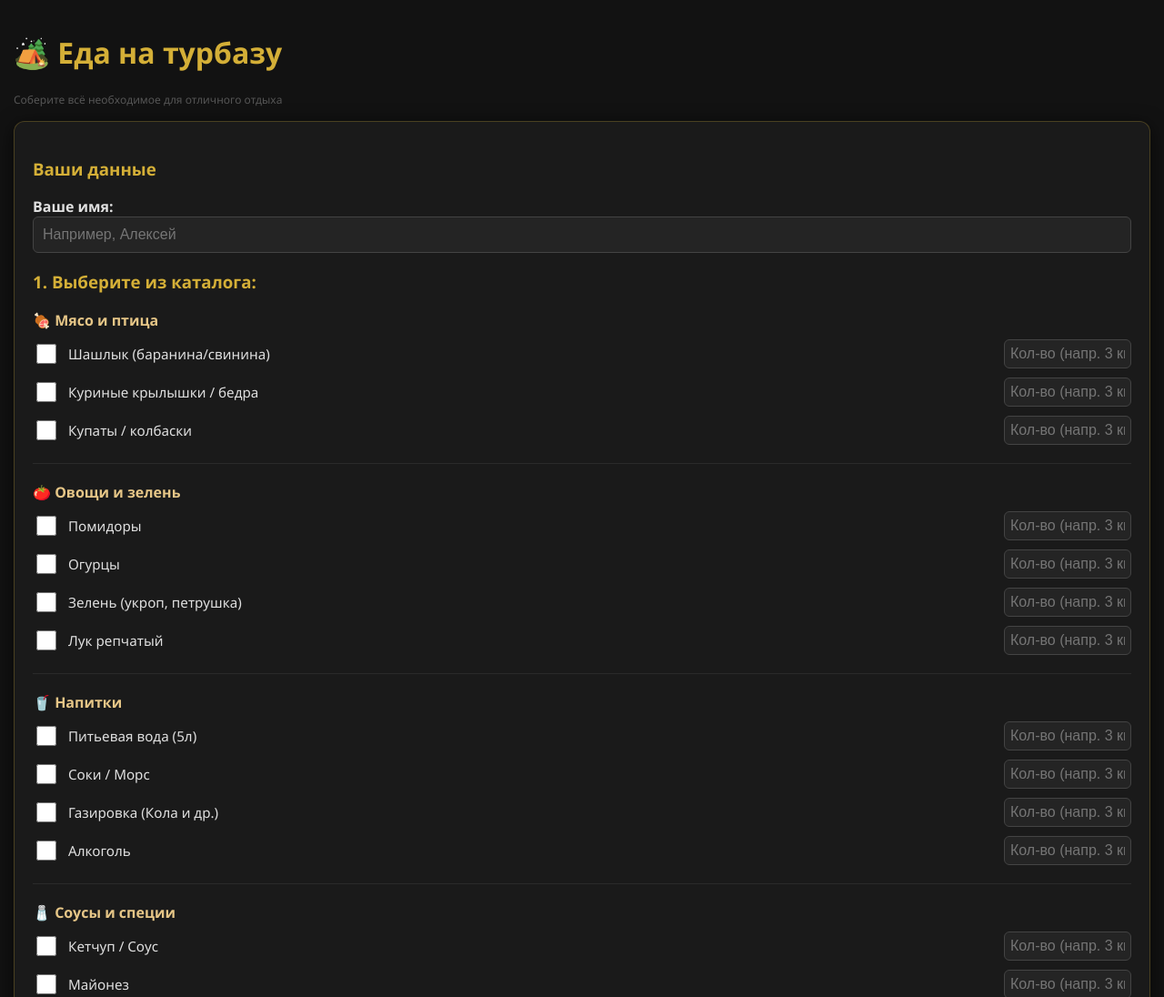
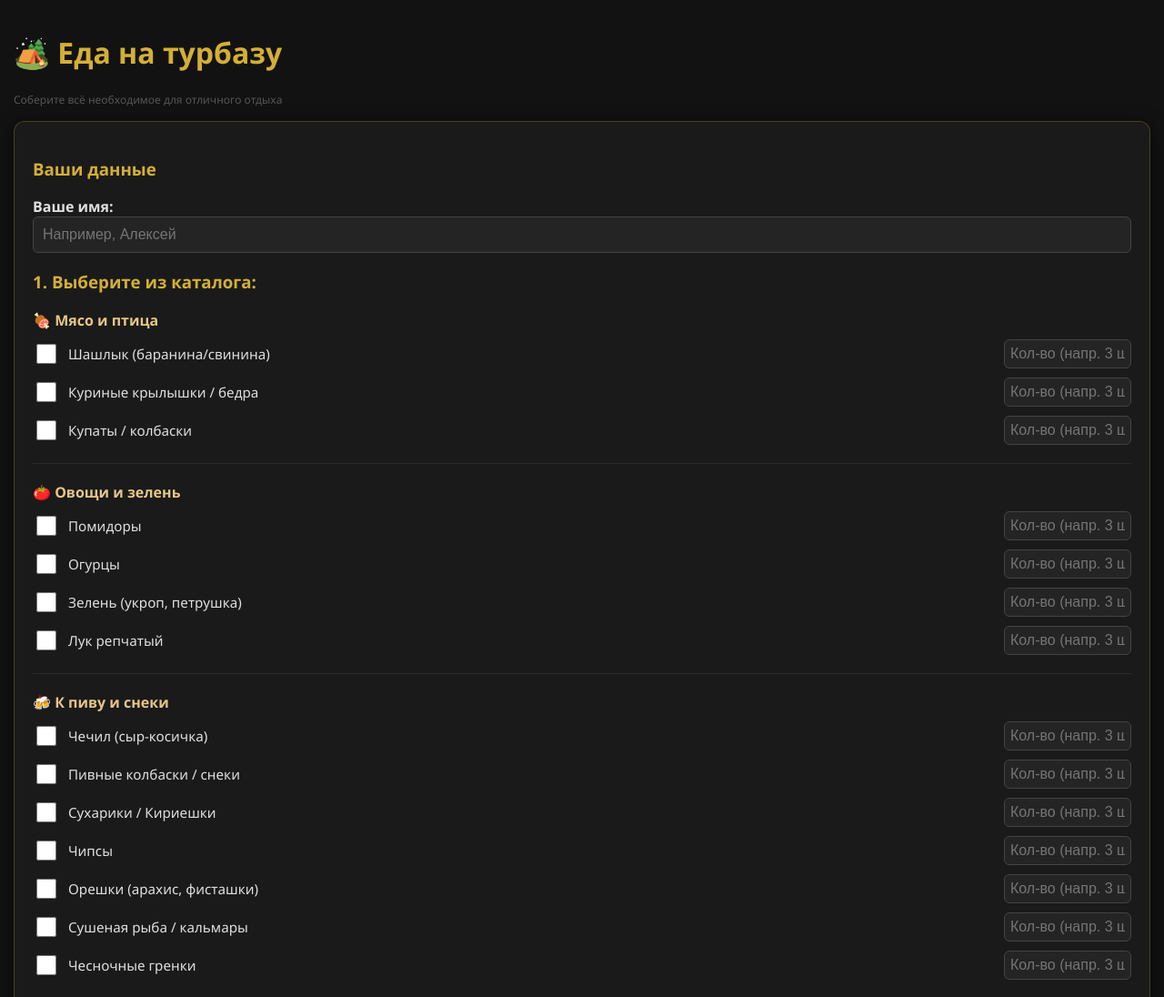
Before and after one commit to Rydnichanin/salary-tracker, a plain HTML site: page index.html in a window 1280 px wide. Shown: the top 1096 px of the page at 91% size. Drawn offline with Linux system fonts and the light colour scheme.

Commit message:
Update index.html

```diff
--- a/index.html
+++ b/index.html
@@ -246,6 +246,7 @@
         const CATALOG = {
             "🍖 Мясо и птица": ["Шашлык (баранина/свинина)", "Куриные крылышки / бедра", "Купаты / колбаски"],
             "🍅 Овощи и зелень": ["Помидоры", "Огурцы", "Зелень (укроп, петрушка)", "Лук репчатый"],
+            "🍻 К пиву и снеки": ["Чечил (сыр-косичка)", "Пивные колбаски / снеки", "Сухарики / Кириешки", "Чипсы", "Орешки (арахис, фисташки)", "Сушеная рыба / кальмары", "Чесночные гренки"],
             "🥤 Напитки": ["Питьевая вода (5л)", "Соки / Морс", "Газировка (Кола и др.)", "Алкоголь"],
             "🧂 Соусы и специи": ["Кетчуп / Соус", "Майонез", "Соль / Специи"],
             "🪵 Разное": ["Уголь древесный", "Жидкость для розжига", "Одноразовая посуда", "Салфетки"]
@@ -280,7 +281,7 @@
                         <div class="catalog-item">
                             <input type="checkbox" id="cat_${category}_${idx}" value="${item}">
                             <label for="cat_${category}_${idx}" style="flex: 1; cursor: pointer;">${item}</label>
-                            <input type="text" placeholder="Кол-во (напр. 3 кг)" id="qty_${category}_${idx}">
+                            <input type="text" placeholder="Кол-во (напр. 3 шт)" id="qty_${category}_${idx}">
                         </div>
                     `;
                 });
@@ -505,7 +506,7 @@
             await saveItems(items.concat(newEntries));
 
             document.getElementById('personName').value = '';
-            document.getElementById('customItemsContainer').innerHTML = ''; // Очищаем кастомные поля
+            document.getElementById('customItemsContainer').innerHTML = '';
             document.getElementById('loading').style.display = 'none';
 
             alert('Ваш список успешно отправлен!');
@@ -517,7 +518,6 @@
         }
 
         renderCatalog();
-        // Добавим сразу одну пустую строчку для удобства при загрузке
         addCustomRow();
     </script>
 </body>
```
